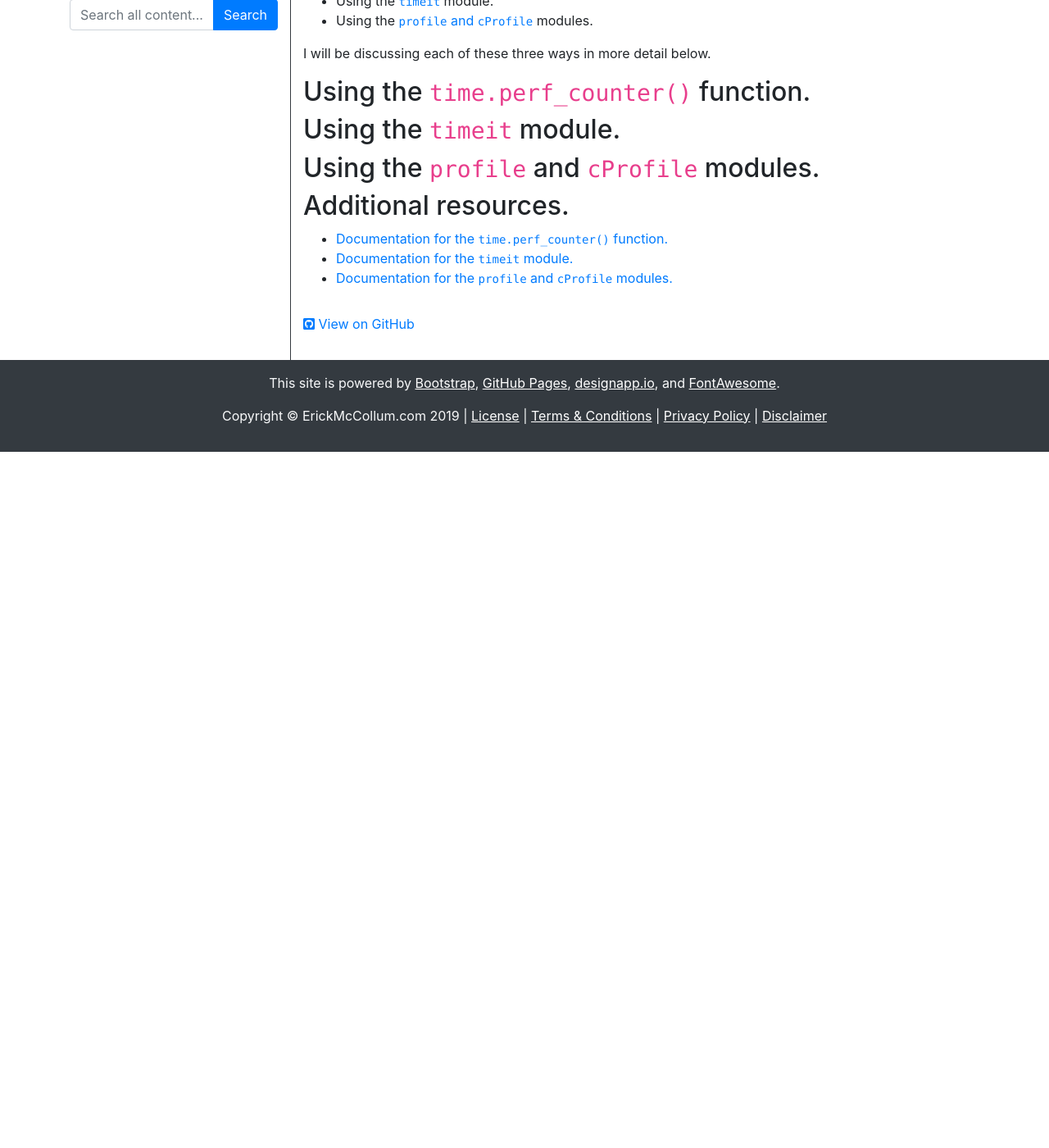
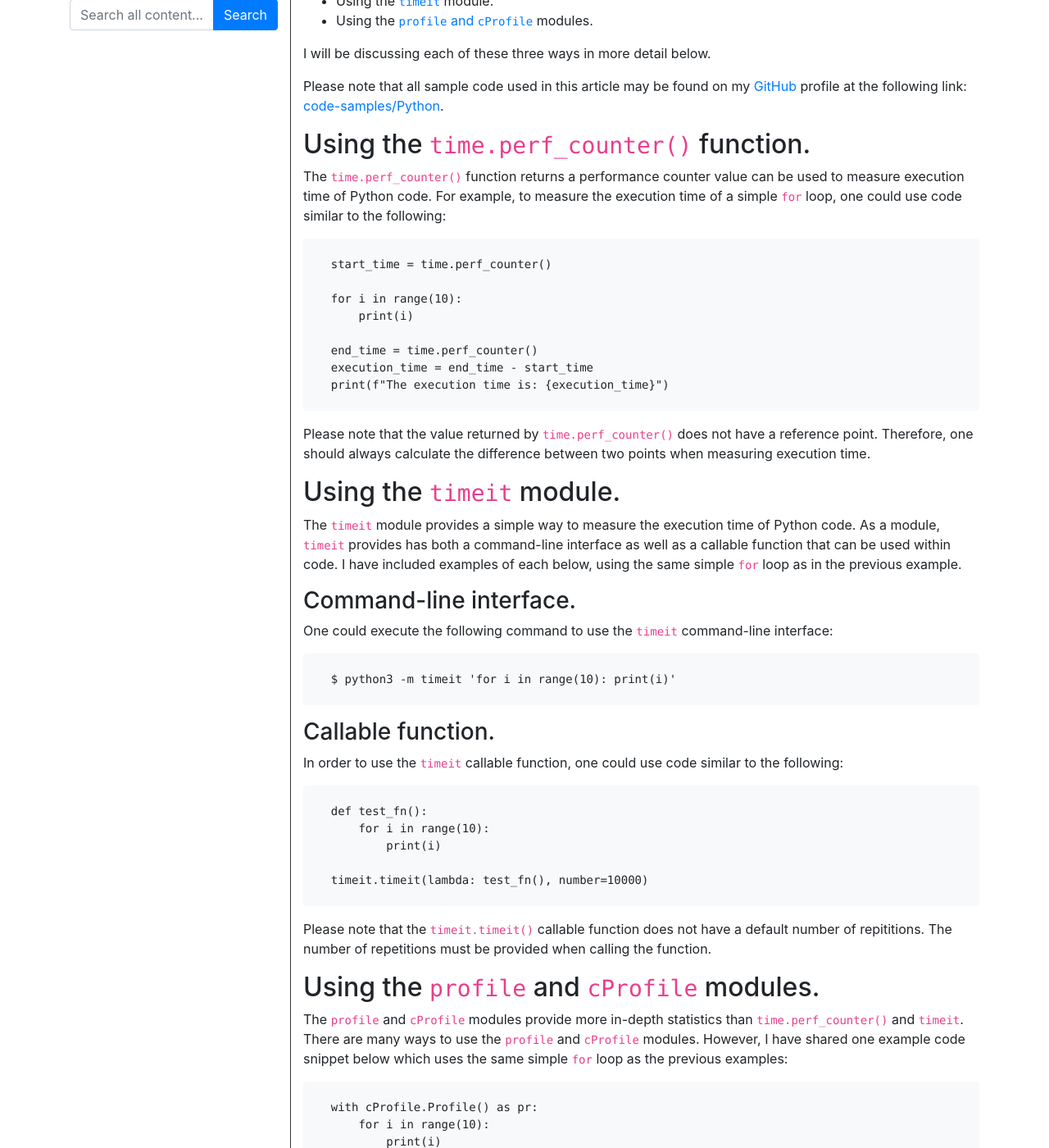
Before and after one commit to frederickm13/frederickm13.github.io, a Jekyll site: the page built from _posts/2021-10-31-three-ways-to-measure-python-performance.md, in a window 1280 px wide and 1400 px high, scrolled down 435 px. Shown: the whole window at 82% size. Built offline with Jekyll 4.4.1, drawn with Linux system fonts in a browser that asks for light colours; before the commit the page ends 986 px from its top, so only the background shows below that; some of the changed text lies outside the part shown.

Commit message:
Add new article on python code performance

```diff
--- a/_posts/2021-10-31-three-ways-to-measure-python-performance.md
+++ b/_posts/2021-10-31-three-ways-to-measure-python-performance.md
@@ -3,7 +3,7 @@ title: Three ways to measure the performance of your Python code
 layout: Post
 date:  2021-10-31 -0600
 external: GitHub
-sourceurl:
+sourceurl: https://github.com/frederickm13/code-samples/tree/master/Python/ThreeWaysToMeasurePythonCodePerformance
 excerpt: Are you looking for ways to measure the performance of your Python code/applications?
 tags: [python, performance, development, tracing, trace, profiling, profile, stats, statistics]
 type: article
@@ -18,14 +18,82 @@ Three popular ways to measure the performance of Python code are:
 
 I will be discussing each of these three ways in more detail below.
 
+Please note that all sample code used in this article may be found on my [GitHub](https://github.com) profile at the following link: [code-samples/Python](https://github.com/frederickm13/code-samples/tree/master/Python/ThreeWaysToMeasurePythonCodePerformance).
+
 ## Using the `time.perf_counter()` function.
+The `time.perf_counter()` function returns a performance counter value can be used to measure execution time of Python code. For example, to measure the execution time of a simple `for` loop, one could use code similar to the following:
 
+<pre class="bg-light rounded" style="overflow: auto;">
+
+    start_time = time.perf_counter()
+
+    for i in range(10):
+        print(i)
+
+    end_time = time.perf_counter()
+    execution_time = end_time - start_time
+    print(f"The execution time is: {execution_time}")
+
+</pre>
+
+Please note that the value returned by `time.perf_counter()` does not have a reference point. Therefore, one should always calculate the difference between two points when measuring execution time.
 
 ## Using the `timeit` module.
+The `timeit` module provides a simple way to measure the execution time of Python code. As a module, `timeit` provides has both a command-line interface as well as a callable function that can be used within code. I have included examples of each below, using the same simple `for` loop as in the previous example.
 
+### Command-line interface.
+One could execute the following command to use the `timeit` command-line interface:
+
+<pre class="bg-light rounded" style="overflow: auto;">
+
+    $ python3 -m timeit 'for i in range(10): print(i)'
+
+</pre>
+
+### Callable function.
+In order to use the `timeit` callable function, one could use code similar to the following:
+
+<pre class="bg-light rounded" style="overflow: auto;">
+
+    def test_fn():
+        for i in range(10):
+            print(i)
+
+    timeit.timeit(lambda: test_fn(), number=10000)
+
+</pre>
+
+Please note that the `timeit.timeit()` callable function does not have a default number of repititions. The number of repetitions must be provided when calling the function.
 
 ## Using the `profile` and `cProfile` modules.
+The `profile` and `cProfile` modules provide more in-depth statistics than `time.perf_counter()` and `timeit`. There are many ways to use the `profile` and `cProfile` modules. However, I have shared one example code snippet below which uses the same simple `for` loop as the previous examples:
 
+<pre class="bg-light rounded" style="overflow: auto;">
+
+    with cProfile.Profile() as pr:
+        for i in range(10):
+            print(i)
+
+    pr.print_stats()
+
+</pre>
+
+Running the above code snippet produces an output similar to the following:
+
+<pre class="bg-light rounded" style="overflow: auto;">
+
+    12 function calls in 0.000 seconds
+
+   Ordered by: standard name
+
+   ncalls  tottime  percall  cumtime  percall filename:lineno(function)
+        1    0.000    0.000    0.000    0.000 cProfile.py:117(__exit__)
+       10    0.000    0.000    0.000    0.000 {built-in method builtins.print}
+        1    0.000    0.000    0.000    0.000 {method 'disable' of '_lsprof.Profiler' objects}
+
+</pre>
+
+Details and definitions of this output may be found on the [`profile and cProfile documentation page`](https://docs.python.org/3/library/profile.html#module-cProfile).
 
 ## Additional resources.
 - [Documentation for the `time.perf_counter()` function.](https://docs.python.org/3/library/time.html#time.perf_counter)
```
